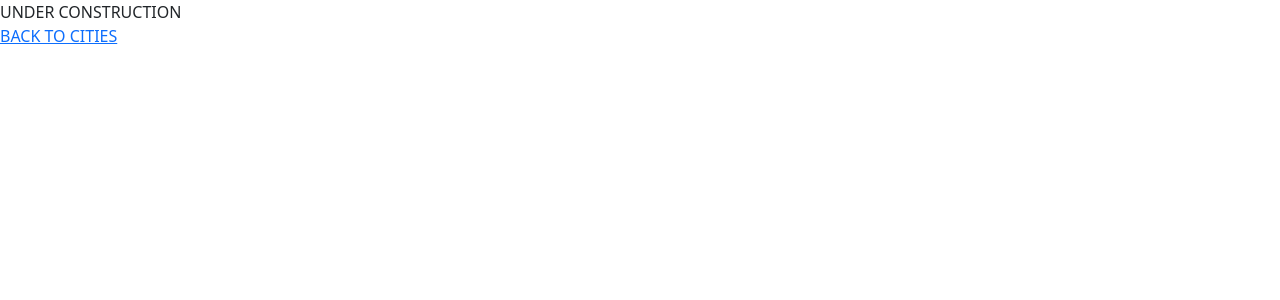
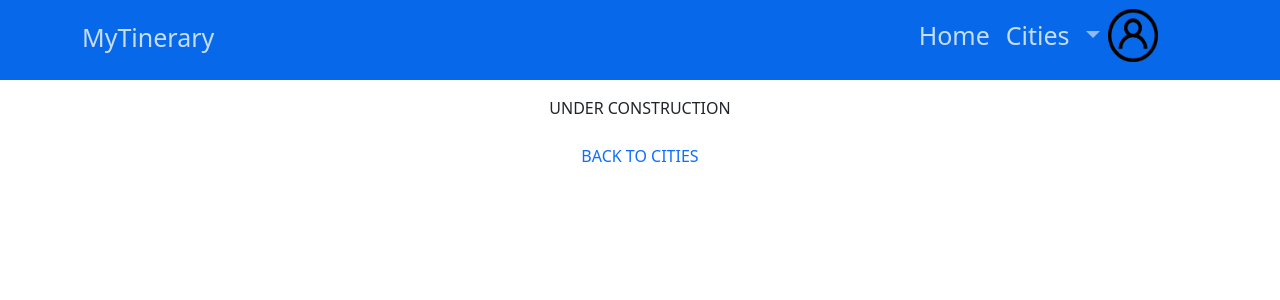
Before and after one commit to CarlosV319/Mytinerary-Valeriocarlos, a React (Create React App) app in the folder frontend/: page /city/1 in a window 1280 px wide. Shown: the top 300 px of the page. Built offline with nearby package versions, Linux system fonts and the light colour scheme; no server answers.

Commit message:
final t2

```diff
--- a/frontend/src/components/City.js
+++ b/frontend/src/components/City.js
@@ -1,44 +1,43 @@
-import React, { useEffect, useState } from 'react';
-import { useParams } from 'react-router';
-import axios from 'axios';
-import { Link } from 'react-router-dom';
-
+import React, { useEffect, useState } from "react";
+import { useParams } from "react-router";
+import axios from "axios";
+import { Link } from "react-router-dom";
+import Header from "./Header";
 
 const City = () => {
-
-    const [city, setCity] = useState()
+  const [city, setCity] = useState();
   let { id } = useParams();
 
   useEffect(() => {
-        axios.get('http://localhost:4000/api/cities/'+id)
-        .then(res => {
-          console.log(res)
-          setCity(res.data.respuesta)
-        })
-    },[])
-
+    axios.get("http://localhost:4000/api/cities/" + id).then((res) => {
+      console.log(res);
+      setCity(res.data.respuesta);
+    });
+  }, []);
 
   return (
     <>
-        <div className="container-city-padre">
-                {city && <div className="container-card-city">
-                    <h2>Discover the beauty of <span>{city.name}</span></h2>
-                    <div key={city._id} className="city-img-container-indiv">
-                        <img src={city.img} alt={city.name}/>
-                        <div  className="name-container">
+      <Header />
+      <div className="container-city">
+        {city && (
+          <div className="container-card">
+            <div key={city._id} className="city-img">
+              <img src={city.img} alt={city.name} />
+              <div className="container-n">
                 <p className="name-city">{city.name}</p>
-
               </div>
             </div>
           </div>
-                }
-                <div className="city-contenido">
+        )}
+        <div className="city-container">
           <p>UNDER CONSTRUCTION</p>
-                    <Link to="/Cities" className="link-city"><p>BACK TO CITIES</p></Link>
+          <Link to="/Cities" className="link-city ">
+            <p>BACK TO CITIES</p>
+          </Link>
         </div>
       </div>
     </>
-    )
-}
+  );
+};
 
-export default City
+export default City;
--- a/frontend/src/index.css
+++ b/frontend/src/index.css
@@ -424,3 +424,34 @@ html * {
   height: 100vh;
   color: aliceblue;
 }
+
+
+.container-city{
+  display: flex;
+  justify-content: center;
+  flex-direction: column;
+  align-items: center;
+  margin-top: 1rem;
+  text-align: center;
+}
+.container-card{
+  display: flex;
+  text-align: center;
+
+}
+.city-img img{
+  height: 50vh;
+  border-radius: 30px;
+}
+.container-n{
+
+  margin: 3rem;
+
+}
+
+
+.link-city{
+  padding: 2rem;
+  margin: 1rem;
+ text-decoration: none;
+}
```
Lines whose indentation alone changed are shown as unchanged.
